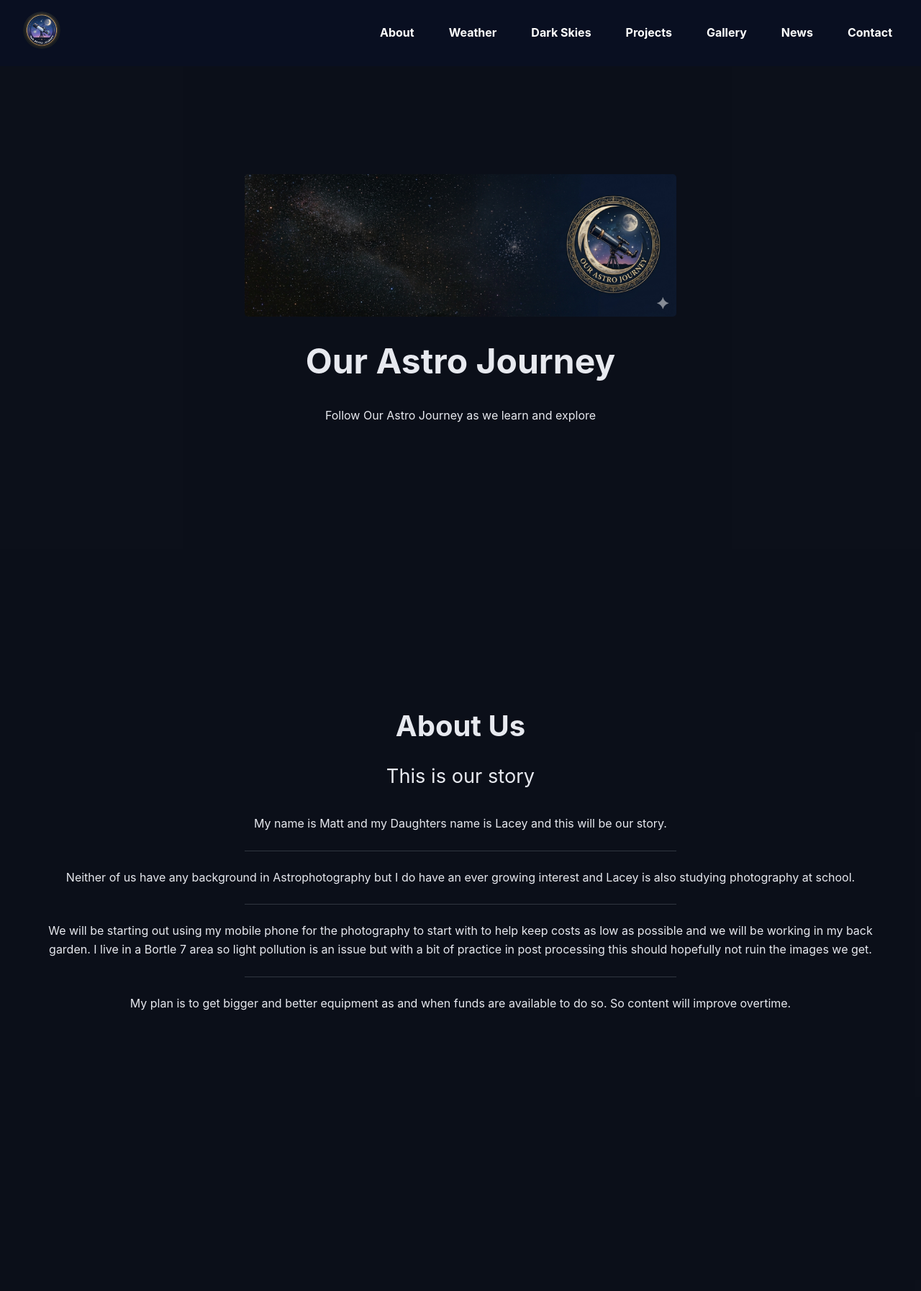
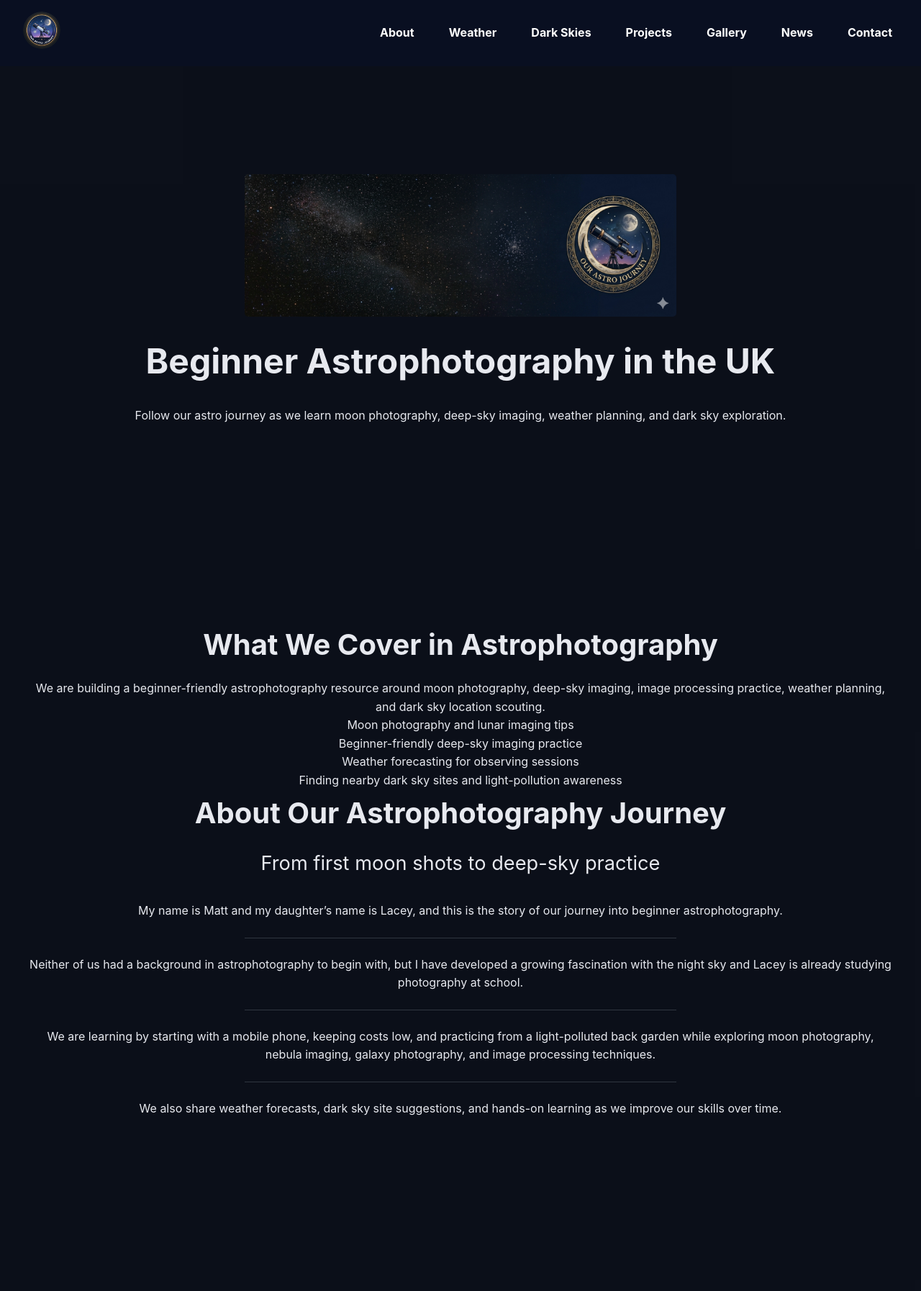
Before and after one commit to belgn1978/our-astro-journey, a PHP site: page / in a window 1280 px wide. Shown: the top 1794 px of the page at 72% size. Run offline with PHP 8.4, Linux system fonts and the light colour scheme.

```diff
--- a/index.html
+++ b/index.html
@@ -5,10 +5,10 @@
   <meta name="viewport" content="width=device-width, initial-scale=1.0" />
 
   <!-- Primary Meta Tags -->
-  <title>Our Astro Journey | Beginner Astrophotography Blog, Weather & Dark Sky Guide</title>
-  <meta name="title" content="Our Astro Journey | Beginner Astrophotography Blog, Weather & Dark Sky Guide">
-  <meta name="description" content="Our Astro Journey is a beginner astrophotography blog sharing moon photos, nebula edits, galaxy imaging tips, weather forecasts, and nearby dark sky site guidance.">
-  <meta name="keywords" content="astrophotography, astronomy, beginner astrophotography, moon photography, nebula imaging, galaxy photography, dark sky sites, weather forecast, stargazing, telescope photography, backyard astronomy">
+  <title>Our Astro Journey | Beginner Astrophotography Blog for Moon, Deep Sky & Dark Skies</title>
+  <meta name="title" content="Our Astro Journey | Beginner Astrophotography Blog for Moon, Deep Sky & Dark Skies">
+  <meta name="description" content="Our Astro Journey is a beginner astrophotography blog sharing moon photography, deep-sky imaging tips, image processing practice, weather forecasts, and dark sky site guidance for UK skies.">
+  <meta name="keywords" content="astrophotography, beginner astrophotography, moon photography, deep sky imaging, nebula imaging, galaxy photography, dark sky sites, weather forecast, stargazing, telescope photography, backyard astronomy, UK astrophotography">
   <meta name="author" content="Matt Brambley">
   <meta name="robots" content="index, follow">
   <link rel="canonical" href="https://www.ourastrojourney.co.uk/" />
@@ -19,18 +19,18 @@
   <meta property="og:url" content="https://www.ourastrojourney.co.uk/">
   <meta property="og:site_name" content="Our Astro Journey">
   <meta property="og:locale" content="en_GB">
-  <meta property="og:title" content="Our Astro Journey | Beginner Astrophotography Blog, Weather & Dark Sky Guide">
-  <meta property="og:description" content="Our Astro Journey is a beginner astrophotography blog sharing moon photos, nebula edits, galaxy imaging tips, weather forecasts, and nearby dark sky site guidance.">
-  <meta property="og:image" content="https://www.ourastrojourney.co.uk/images/og-image.jpg">
-  <meta property="og:image:secure_url" content="https://www.ourastrojourney.co.uk/images/og-image.jpg">
-  <meta property="og:image:alt" content="Our Astro Journey astrophotography blog hero image">
+  <meta property="og:title" content="Our Astro Journey | Beginner Astrophotography Blog for Moon, Deep Sky & Dark Skies">
+  <meta property="og:description" content="Our Astro Journey is a beginner astrophotography blog sharing moon photography, deep-sky imaging tips, image processing practice, weather forecasts, and dark sky site guidance for UK skies.">
+  <meta property="og:image" content="https://www.ourastrojourney.co.uk/images/hero-img.png">
+  <meta property="og:image:secure_url" content="https://www.ourastrojourney.co.uk/images/hero-img.png">
+  <meta property="og:image:alt" content="Our Astro Journey astrophotography blog hero image showing a night sky scene">
   <meta property="og:image:width" content="1200">
   <meta property="og:image:height" content="630">
   <meta name="twitter:card" content="summary_large_image">
   <meta name="twitter:url" content="https://www.ourastrojourney.co.uk/">
-  <meta name="twitter:title" content="Our Astro Journey | Beginner Astrophotography Blog, Weather & Dark Sky Guide">
-  <meta name="twitter:description" content="Our Astro Journey is a beginner astrophotography blog sharing moon photos, nebula edits, galaxy imaging tips, weather forecasts, and nearby dark sky site guidance.">
-  <meta name="twitter:image" content="https://www.ourastrojourney.co.uk/images/twitter-image.jpg">
+  <meta name="twitter:title" content="Our Astro Journey | Beginner Astrophotography Blog for Moon, Deep Sky & Dark Skies">
+  <meta name="twitter:description" content="Our Astro Journey is a beginner astrophotography blog sharing moon photography, deep-sky imaging tips, image processing practice, weather forecasts, and dark sky site guidance for UK skies.">
+  <meta name="twitter:image" content="https://www.ourastrojourney.co.uk/images/hero-img.png">
   <meta name="twitter:creator" content="@ourastrojourney">
   <meta name="theme-color" content="#050812">
   <meta name="twitter:site" content="@ourastrojourney">
@@ -53,20 +53,34 @@
   <script type="application/ld+json">
   {
     "@context": "https://schema.org",
-    "@type": "Blog",
-    "name": "OurAstroJourney",
-    "description": "A beginner's astrophotography journey",
-    "url": "https://www.ourastrojourney.co.uk/",
-    "author": {
-      "@type": "Person",
-      "name": "Matt Brambley"
-    },
-    "blogPost": [
+    "@graph": [
       {
-        "@type": "BlogPosting",
-        "headline": "The Moon - First Astrophotography Session",
-        "datePublished": "2025-01-05",
-        "image": "https://www.ourastrojourney.co.uk/images/my-pictures/PXL_20260105_204338603.NIGHT.jpg"
+        "@type": "WebSite",
+        "@id": "https://www.ourastrojourney.co.uk/#website",
+        "url": "https://www.ourastrojourney.co.uk/",
+        "name": "Our Astro Journey",
+        "description": "A beginner-friendly astrophotography blog for moon photography, deep-sky imaging, weather guidance, and dark sky site planning.",
+        "publisher": {
+          "@id": "https://www.ourastrojourney.co.uk/#person"
+        },
+        "inLanguage": "en-GB"
+      },
+      {
+        "@type": "Person",
+        "@id": "https://www.ourastrojourney.co.uk/#person",
+        "name": "Matt Brambley",
+        "url": "https://www.ourastrojourney.co.uk/"
+      },
+      {
+        "@type": "Blog",
+        "@id": "https://www.ourastrojourney.co.uk/#blog",
+        "name": "Our Astro Journey",
+        "description": "Beginner astrophotography content covering moon photography, nebula and galaxy imaging, weather planning, dark sky locations, and image processing practice.",
+        "url": "https://www.ourastrojourney.co.uk/",
+        "author": {
+          "@id": "https://www.ourastrojourney.co.uk/#person"
+        },
+        "inLanguage": "en-GB"
       }
     ]
   }
@@ -132,24 +146,32 @@
     <main id="page-main" role="main">
       <section id="section-cta">
       <div class="cta-container">
-        <img src="images/hero-img.png" alt="OurAstroJourney hero image" class="cta-img">
-        <h1 id="cta-heading">Our Astro Journey</h1>
-        <h2 id="cta-subheading">Follow Our Astro Journey as we learn and explore</h2>
+        <img src="images/hero-img.png" alt="Night sky astrophotography scene from Our Astro Journey" class="cta-img">
+        <h1 id="cta-heading">Beginner Astrophotography in the UK</h1>
+        <h2 id="cta-subheading">Follow our astro journey as we learn moon photography, deep-sky imaging, weather planning, and dark sky exploration.</h2>
       </div>
     </section>
 
     <section id="section-about">
       <div class="content-wrapper">
-        <h2 class="section-heading">About Us</h2>
-        <h3 class="section-subheading">This is our story</h3>
+        <h2 class="section-heading">What We Cover in Astrophotography</h2>
+        <p>We are building a beginner-friendly astrophotography resource around moon photography, deep-sky imaging, image processing practice, weather planning, and dark sky location scouting.</p>
+        <ul class="seo-highlights">
+          <li>Moon photography and lunar imaging tips</li>
+          <li>Beginner-friendly deep-sky imaging practice</li>
+          <li>Weather forecasting for observing sessions</li>
+          <li>Finding nearby dark sky sites and light-pollution awareness</li>
+        </ul>
+        <h2 class="section-heading">About Our Astrophotography Journey</h2>
+        <h3 class="section-subheading">From first moon shots to deep-sky practice</h3>
         <article>
-          <p>My name is Matt and my Daughters name is Lacey and this will be our story.</p>
+          <p>My name is Matt and my daughter’s name is Lacey, and this is the story of our journey into beginner astrophotography.</p>
           <hr>
-          <p>Neither of us have any background in Astrophotography but I do have an ever growing interest and Lacey is also studying photography at school.</p>
+          <p>Neither of us had a background in astrophotography to begin with, but I have developed a growing fascination with the night sky and Lacey is already studying photography at school.</p>
           <hr>
-          <p>We will be starting out using my mobile phone for the photography to start with to help keep costs as low as possible and we will be working in my back garden. I live in a Bortle 7 area so light pollution is an issue but with a bit of practice in post processing this should hopefully not ruin the images we get.</p>
+          <p>We are learning by starting with a mobile phone, keeping costs low, and practicing from a light-polluted back garden while exploring moon photography, nebula imaging, galaxy photography, and image processing techniques.</p>
           <hr>
-          <p>My plan is to get bigger and better equipment as and when funds are available to do so. So content will improve overtime.</p>
+          <p>We also share weather forecasts, dark sky site suggestions, and hands-on learning as we improve our skills over time.</p>
         </article>
       </div>
     </section>
@@ -444,8 +466,8 @@
           <p class="footer-heading">Connect With Us</p>
           <div class="social-links">
             <a href="https://x.com/ourastrojourney" target="_blank" rel="noopener noreferrer" aria-label="X Twitter"><i class="fa-brands fa-x-twitter"></i></a>
-            <a href="https://www.instagram.com/our.astro.journey" target="_blank" rel="noopener noreferrer" aria-label="Instagram"><i class="fa-brands fa-instagram"></i></a>
-            <a href="https://www.threads.net/@our.astro.journey" target="_blank" rel="noopener noreferrer" aria-label="Threads"><i class="fa-brands fa-threads"></i></a>
+            <a href="https://www.instagram.com/ourastrojourney" target="_blank" rel="noopener noreferrer" aria-label="Instagram"><i class="fa-brands fa-instagram"></i></a>
+            <a href="https://www.threads.net/our.astro.journey" target="_blank" rel="noopener noreferrer" aria-label="Threads"><i class="fa-brands fa-threads"></i></a>
           </div>
         </div>
         <div class="copyright-container">
--- a/scripts/main.js
+++ b/scripts/main.js
@@ -834,7 +834,6 @@ function setBodyScrollLock(lock) {
     scrollPosition = window.scrollY || window.pageYOffset || 0;
     document.documentElement.classList.add('nav-open');
     document.body.classList.add('nav-open');
-    // preserve scrollbar space to avoid layout shift
     const scrollbarWidth = window.innerWidth - document.documentElement.clientWidth;
     if (scrollbarWidth > 0) {
       document.documentElement.style.paddingRight = `${scrollbarWidth}px`;
@@ -849,7 +848,6 @@ function setBodyScrollLock(lock) {
     document.body.style.overflow = '';
     document.documentElement.style.paddingRight = '';
     document.body.style.paddingRight = '';
-    window.scrollTo(0, scrollPosition);
   }
 }
 
@@ -859,16 +857,12 @@ function initializeMobileMenu() {
   const nav = document.getElementById('mobile-navigation-main');
   const backdrop = document.getElementById('mobile-nav-backdrop');
 
-  console.log('🔧 initializeMobileMenu called');
-  console.log('  button:', mobileMenuButton ? '✓' : '✗');
-  console.log('  close:', mobileMenuClose ? '✓' : '✗');
-  console.log('  nav:', nav ? '✓' : '✗');
-  console.log('  backdrop:', backdrop ? '✓' : '✗');
-
   if (!mobileMenuButton || !mobileMenuClose || !nav || !backdrop) {
     console.error('❌ Mobile menu elements not found');
     return;
   }
+
+  const isSmallScreen = () => window.matchMedia('(max-width: 600px)').matches;
 
   const closeMenu = () => {
     nav.classList.remove('open');
@@ -877,27 +871,56 @@ function initializeMobileMenu() {
     mobileMenuButton.setAttribute('aria-expanded', 'false');
     nav.setAttribute('aria-hidden', 'true');
     backdrop.setAttribute('aria-hidden', 'true');
-    console.log('🔒 Menu closed');
   };
 
   const openMenu = () => {
+    if (!isSmallScreen()) return;
     nav.classList.add('open');
     backdrop.classList.add('active');
     setBodyScrollLock(true);
     mobileMenuButton.setAttribute('aria-expanded', 'true');
     nav.setAttribute('aria-hidden', 'false');
     backdrop.setAttribute('aria-hidden', 'false');
-    console.log('📂 Menu opened');
   };
 
-  mobileMenuButton.addEventListener('click', openMenu);
-  mobileMenuClose.addEventListener('click', closeMenu);
-  backdrop.addEventListener('click', closeMenu);
+  mobileMenuButton.addEventListener('click', (event) => {
+    event.preventDefault();
+    event.stopPropagation();
+    if (nav.classList.contains('open')) {
+      closeMenu();
+    } else {
+      openMenu();
+    }
+  });
 
-  document.addEventListener('click', (e) => {
+  mobileMenuClose.addEventListener('click', (event) => {
+    event.preventDefault();
+    event.stopPropagation();
+    closeMenu();
+  });
+
+  backdrop.addEventListener('click', (event) => {
+    event.preventDefault();
+    event.stopPropagation();
+    closeMenu();
+  });
+
+  document.addEventListener('click', (event) => {
     if (!nav.classList.contains('open')) return;
-    if (nav.contains(e.target) || mobileMenuButton.contains(e.target)) return;
+    if (nav.contains(event.target) || mobileMenuButton.contains(event.target)) return;
     closeMenu();
+  });
+
+  document.addEventListener('keydown', (event) => {
+    if (event.key === 'Escape' && nav.classList.contains('open')) {
+      closeMenu();
+    }
+  });
+
+  window.addEventListener('resize', () => {
+    if (!isSmallScreen()) {
+      closeMenu();
+    }
   });
 
   const bindAnchorNavigation = (container) => {
@@ -906,46 +929,23 @@ function initializeMobileMenu() {
         const href = link.getAttribute('href');
         if (!href || !href.startsWith('#')) return;
 
-        // give immediate visual feedback for touch
         link.classList.add('nav-link-active');
         setTimeout(() => link.classList.remove('nav-link-active'), 300);
 
-        // prevent default native jump so we can close the drawer first
-        event.preventDefault();
         closeMenu();
 
-        // Wait for the nav close transition to finish, then navigate.
-        let navigated = false;
-        const performNavigation = () => {
-          if (navigated) return;
-          navigated = true;
+        if (window.innerWidth <= 600) {
+          requestAnimationFrame(() => {
             const target = document.querySelector(href);
             if (target) {
-            scrollToSection(href);
+              target.scrollIntoView({ behavior: 'smooth', block: 'start' });
               target.setAttribute('tabindex', '-1');
               target.focus({ preventScroll: true });
             } else {
               try { location.hash = href; } catch (e) {}
             }
-        };
-
-        const onTransitionEnd = (e) => {
-          if (e.propertyName && e.propertyName.indexOf('transform') === -1) return;
-          // ensure nav is closed
-          if (nav && !nav.classList.contains('open')) {
-            performNavigation();
-            nav.removeEventListener('transitionend', onTransitionEnd);
-            clearTimeout(fallbackTimeout);
+          });
         }
-        };
-
-        // Fallback in case transitionend doesn't fire on some browsers/devices
-        const fallbackTimeout = setTimeout(() => {
-          performNavigation();
-          if (nav) nav.removeEventListener('transitionend', onTransitionEnd);
-        }, 700);
-
-        if (nav) nav.addEventListener('transitionend', onTransitionEnd);
       });
     });
   };
```
Also changed, not shown: sitemap.xml (+24 -6 lines), styles/styles.css (+42 -9 lines), 1 other file. Lines whose indentation alone changed are shown as unchanged.
